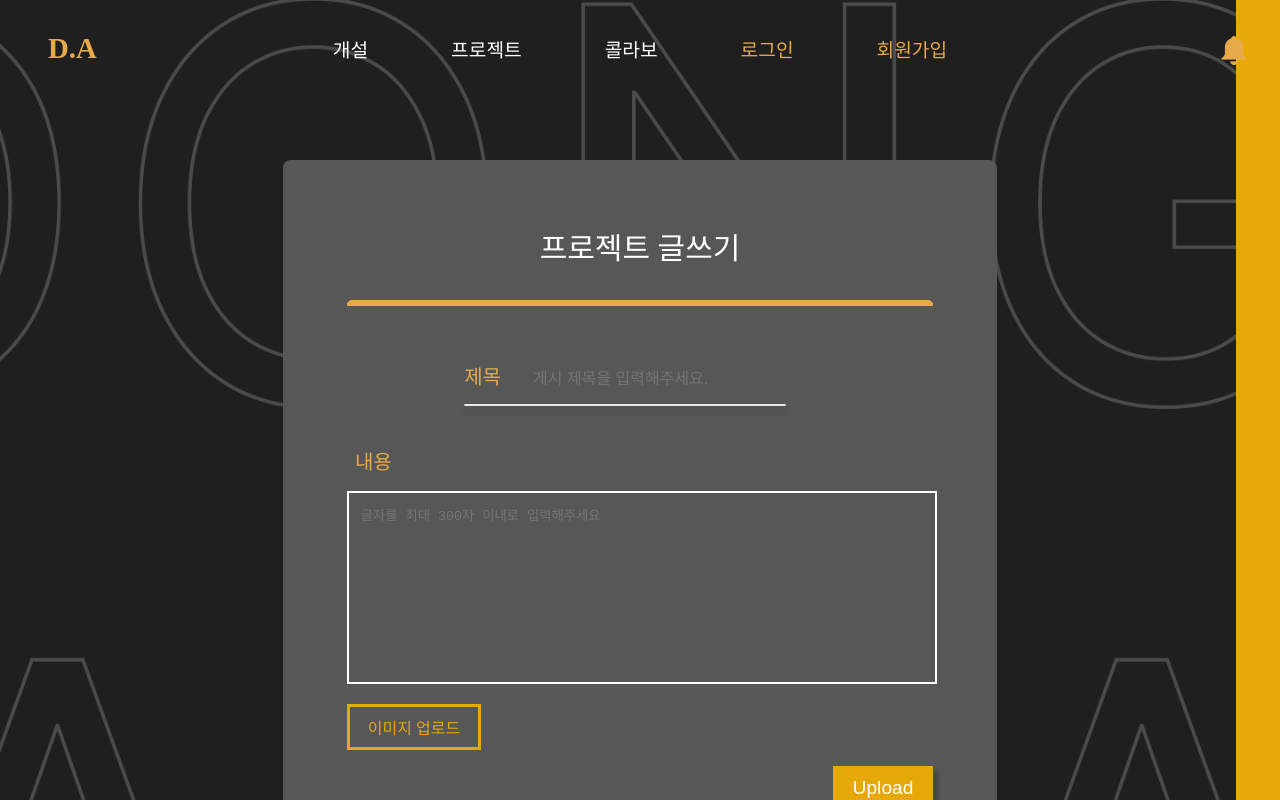
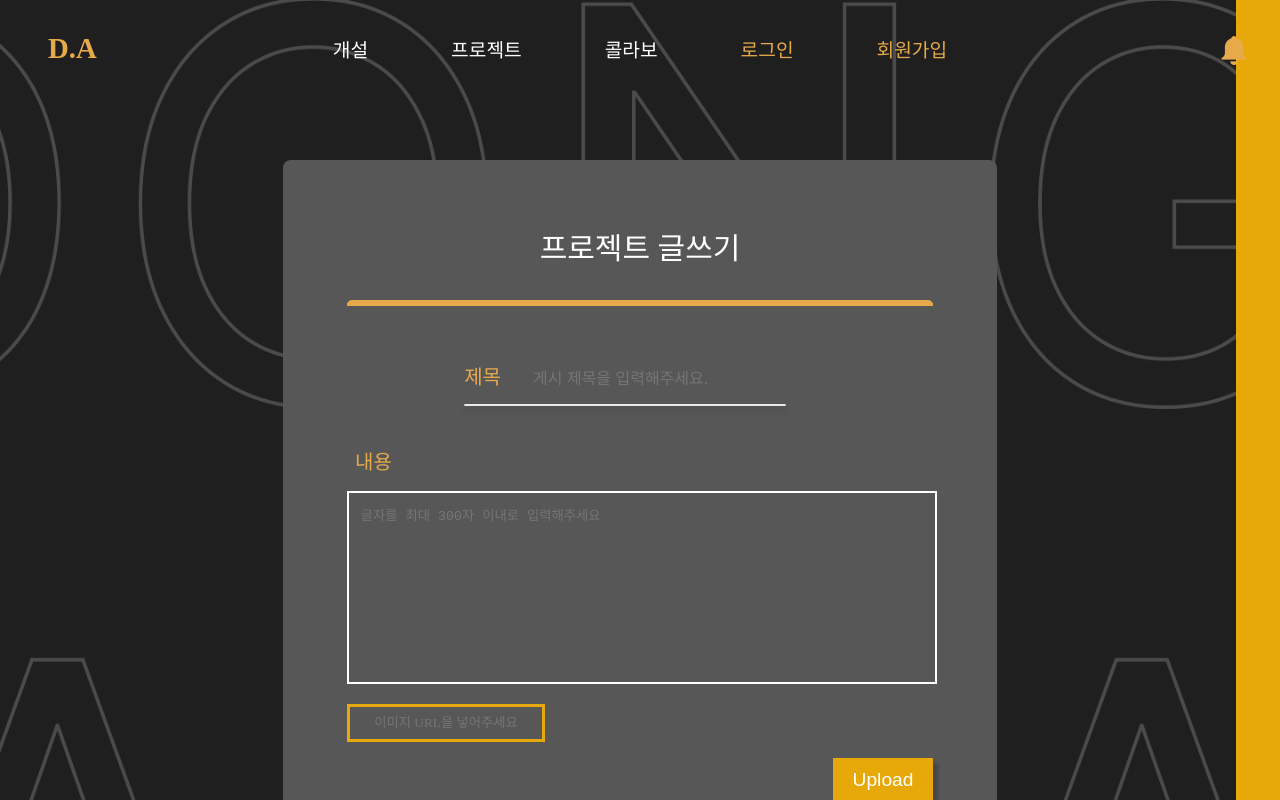
Before and after one commit to dong-area/DongArea-Frontend, a React (Create React App) app: page /createproj in a window 1280 px wide. Built offline with nearby package versions, Linux system fonts and the light colour scheme; a web font is replaced by a local one.

Commit message:
FIX :: Upload Image

```diff
--- a/src/components/Header.jsx
+++ b/src/components/Header.jsx
@@ -87,10 +87,14 @@ const Header = (props) => {
               <S.ContentTitleSpan
                 color={`#e7aa4a`}
                 onClick={() => {
-                  props.setToken("");
-                  props.setIsToken("");
-                  props.setUser(null);
-                  localStorage.removeItem("token");
+                  let Real = window.confirm("로그아웃 하시겠습니까?");
+                  if (Real) {
+                    props.setToken("");
+                    props.setIsToken("");
+                    props.setUser(null);
+                    localStorage.removeItem("token");
+                    Navigate("/");
+                  }
                 }}
               >
                 로그아웃
--- a/src/pages/MackingClub.jsx
+++ b/src/pages/MackingClub.jsx
@@ -10,7 +10,7 @@ const MackingClub = (props) => {
   const navigate = useNavigate();
   const [title, setTitle] = useState("");
   const [info, setInfo] = useState("");
-  const [img, setImg] = useState(null);
+  const [url, setUrl] = useState("");
 
   const PostAxios = (image_url) => {
     console.log(title);
@@ -35,27 +35,12 @@ const MackingClub = (props) => {
         title + "\n" + info + "\n" + "를 올리시겠습니까?"
       );
       if (Check) {
-        const image_url = img.thumbnail;
-        let url = image_url.slice(5);
         PostAxios(url);
         navigate("/MakingClubBoard");
       }
     }
   };
 
-  const uploadFile = (e) => {
-    const fileList = e.target.files;
-    if (fileList && fileList[0]) {
-      const url = URL.createObjectURL(fileList[0]);
-
-      setImg({
-        file: fileList[0],
-        thumbnail: url,
-        type: fileList[0].type.slice(0, 5),
-      });
-      console.log("d", url);
-    }
-  };
   return (
     <S.BackGroundBox>
       <S.BackGroundImg src={Background} alt="사진" />
@@ -81,19 +66,16 @@ const MackingClub = (props) => {
             value={info}
             onChange={(e) => setInfo(e.target.value)}
           ></S.TextArea>
-          <label htmlFor="imgs">
-            <S.InputFile>이미지 업로드</S.InputFile>
-          </label>
           <S.InputFileNone
-            type="file"
-            id="imgs"
-            accept="image/*"
-            onChange={uploadFile}
+            type="text"
+            placeholder="이미지 URL을 넣어주세요"
+            value={url}
+            onChange={(e) => [setUrl(e.target.value)]}
           />
         </S.InfoNav>
         <S.UploadBtn
           onClick={() => {
-            console.log(title, info, img);
+            console.log(title, info, url);
             CheckUpload();
           }}
         >
--- a/src/pages/MakingClubBoard.jsx
+++ b/src/pages/MakingClubBoard.jsx
@@ -11,7 +11,6 @@ const Board = () => {
   const navigate = useNavigate();
   const [PostList, setPostList] = useState([]);
   const [content, setContent] = useState(-1);
-
   useEffect(() => {
     BaseAxios.get("/club/post/list")
       .then((res, req) => {
@@ -63,13 +62,7 @@ const Board = () => {
               <S.PostBoxTitle> {PostList[content].title} </S.PostBoxTitle>
               <S.PostBoxWriter>{PostList[content].writer}</S.PostBoxWriter>
               <S.PostBoxHr />
-              <S.PostBoxImg
-                src={PostList[content].image_url}
-                alt="no Img"
-                onClick={() => {
-                  console.log(PostList[content].image_url);
-                }}
-              />
+              <S.PostBoxImg src={PostList[content].image_url} alt="no Img" />
               <S.PostBoxContext>{PostList[content].context} </S.PostBoxContext>
             </S.PostSqare>
           </>
--- a/src/pages/MakingProj.jsx
+++ b/src/pages/MakingProj.jsx
@@ -10,18 +10,17 @@ const MackingClub = (props) => {
   const navigate = useNavigate();
   const [title, setTitle] = useState("");
   const [info, setInfo] = useState("");
-  const [img, setImg] = useState(null);
+  const [url, setUrl] = useState("");
 
-  const PostAxios = (image_url) => {
+  const PostAxios = () => {
     console.log(title);
-    console.log(image_url);
     console.log(info);
 
     BaseAxios.post("/project/post/write", {
       title: title,
       context: info,
       writer: props.user,
-      image_url: image_url,
+      image_url: url,
     }).then((e) => {
       console.log(e);
     });
@@ -35,27 +34,12 @@ const MackingClub = (props) => {
         title + "\n" + info + "\n" + "를 올리시겠습니까?"
       );
       if (Check) {
-        const image_url = img.thumbnail;
-        let url = image_url.slice(5);
-        PostAxios(url);
+        PostAxios();
         navigate("/ProjectBoard");
       }
     }
   };
 
-  const uploadFile = (e) => {
-    const fileList = e.target.files;
-    if (fileList && fileList[0]) {
-      const url = URL.createObjectURL(fileList[0]);
-
-      setImg({
-        file: fileList[0],
-        thumbnail: url,
-        type: fileList[0].type.slice(0, 5),
-      });
-      console.log("d", url);
-    }
-  };
   return (
     <S.BackGroundBox>
       <S.BackGroundImg src={Background} alt="사진" />
@@ -81,19 +65,16 @@ const MackingClub = (props) => {
             value={info}
             onChange={(e) => setInfo(e.target.value)}
           ></S.TextArea>
-          <label htmlFor="imgs">
-            <S.InputFile>이미지 업로드</S.InputFile>
-          </label>
           <S.InputFileNone
-            type="file"
-            id="imgs"
-            accept="image/*"
-            onChange={uploadFile}
+            type="text"
+            value={url}
+            placeholder="이미지 URL을 넣어주세요"
+            onChange={(e) => setUrl(e.target.value)}
           />
         </S.InfoNav>
         <S.UploadBtn
           onClick={() => {
-            console.log(title, info, img);
+            console.log(title, info, url);
             CheckUpload();
           }}
         >
--- a/src/pages/ProjectBoard.jsx
+++ b/src/pages/ProjectBoard.jsx
@@ -15,6 +15,7 @@ const Board = () => {
   useEffect(() => {
     BaseAxios.get("/project/post/list")
       .then((res, req) => {
+        console.log(res.data);
         setPostList(res.data.postPage.content);
       })
       .catch((error) => {
@@ -62,7 +63,7 @@ const Board = () => {
               <S.PostBoxTitle> {PostList[content].title} </S.PostBoxTitle>
               <S.PostBoxWriter>{PostList[content].writer}</S.PostBoxWriter>
               <S.PostBoxHr />
-              <S.PostBoxImg src={PostList[content].image_url} alt="No Image" />
+              <S.PostBoxImg src={PostList[content].image_url} alt="no Img" />
               <S.PostBoxContext>{PostList[content].context}</S.PostBoxContext>
             </S.PostSqare>
           </>
--- a/src/style/BoardStyle.jsx
+++ b/src/style/BoardStyle.jsx
@@ -141,7 +141,6 @@ export const PostBoxImg = styled.img`
   width: 25.813rem;
   height: 14.313rem;
   object-fit: contain;
-
   margin-top: 2rem;
   margin-bottom: 1.5rem;
   color: #ffffff;
--- a/src/style/MackingClubStyle.jsx
+++ b/src/style/MackingClubStyle.jsx
@@ -81,8 +81,8 @@ export const InputNav = styled.span`
   margin: 0rem auto;
 `;
 
-export const InputFile = styled.div`
-  width: 8rem;
+export const InputFileNone = styled.input`
+  width: 12rem;
   padding: 0.5rem 0;
   text-align: center;
   background-color: transparent;
@@ -90,10 +90,6 @@ export const InputFile = styled.div`
   border: 0.2rem solid #e7a809;
   color: #e7a809;
   font-family: "Nanum";
-`;
-
-export const InputFileNone = styled.input`
-  display: none;
 `;
 
 export const UploadBtn = styled.button`
```
